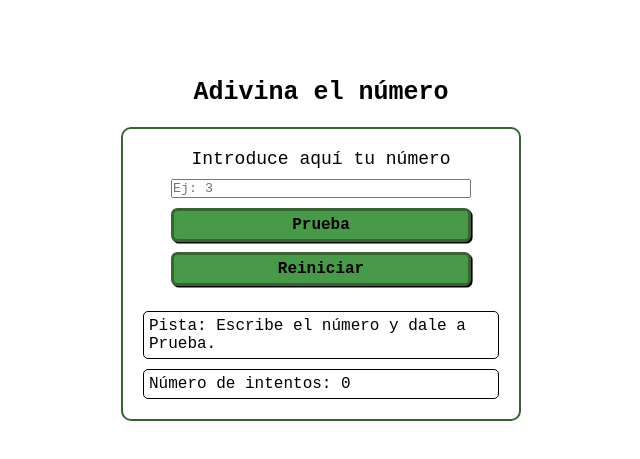
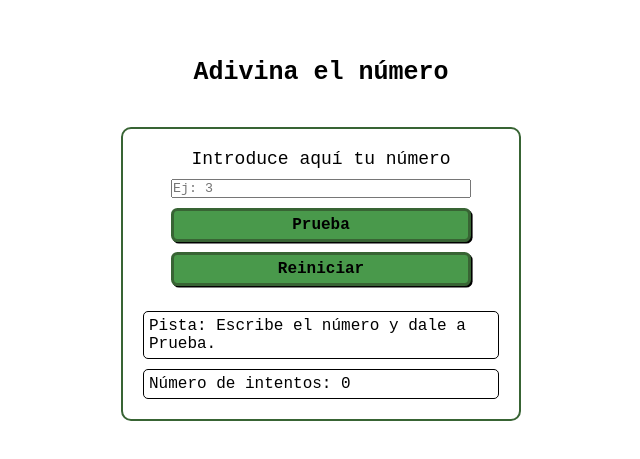
Before and after one commit to lauracaurin/Guess-the-number, a plain HTML site: page index.html in a window 1280 px wide. Shown: the part 161-620 px from the top of the page, without its empty margins (319-959 px from the left). Drawn offline with Linux system fonts and the light colour scheme.

Commit message:
Page layout improvement

```diff
--- a/css/main.css
+++ b/css/main.css
@@ -6,18 +6,18 @@
 }
 
 .body {
-height: 100vh;
+  height: 100vh;
   display: flex;
   flex-direction: column;
-    justify-content: center;
-    align-items: center;
+  justify-content: center;
+  align-items: center;
+  gap: 40px;
+  padding: 20px;
 }
 
 .title {
   text-align: center;
-  padding: 20px 10px;
   font-size: 20px;
-
   @media (min-width: 769px) {
     font-size: 25px;
   }
```
